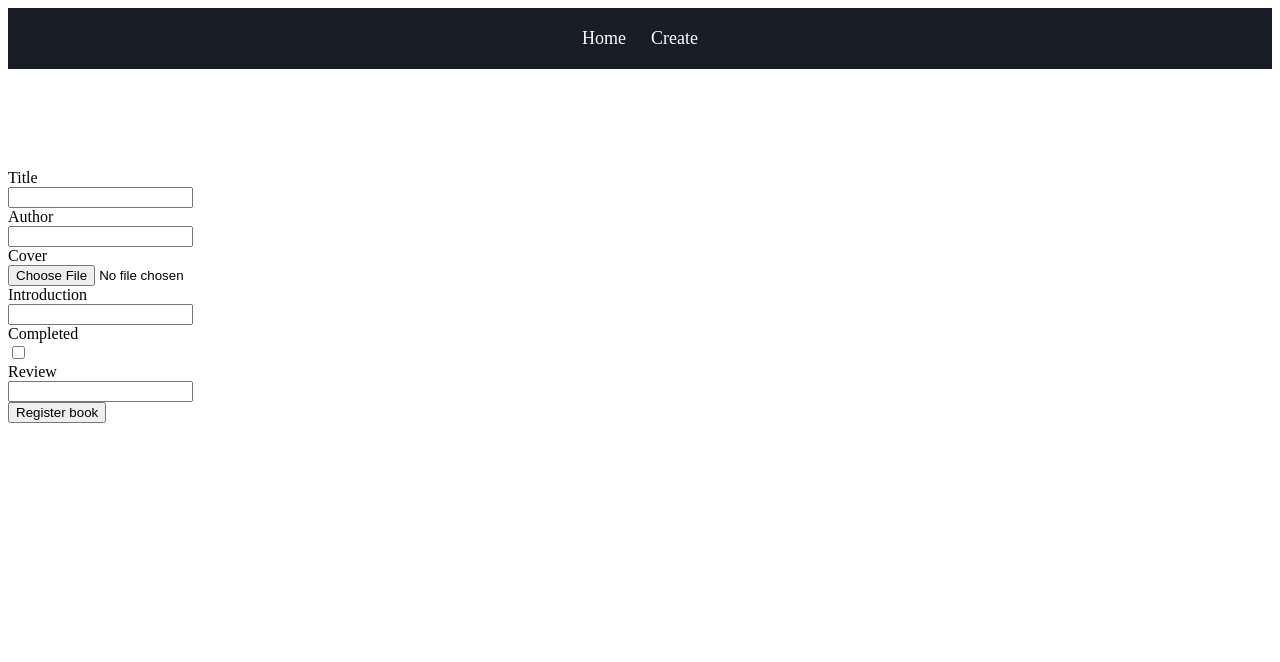
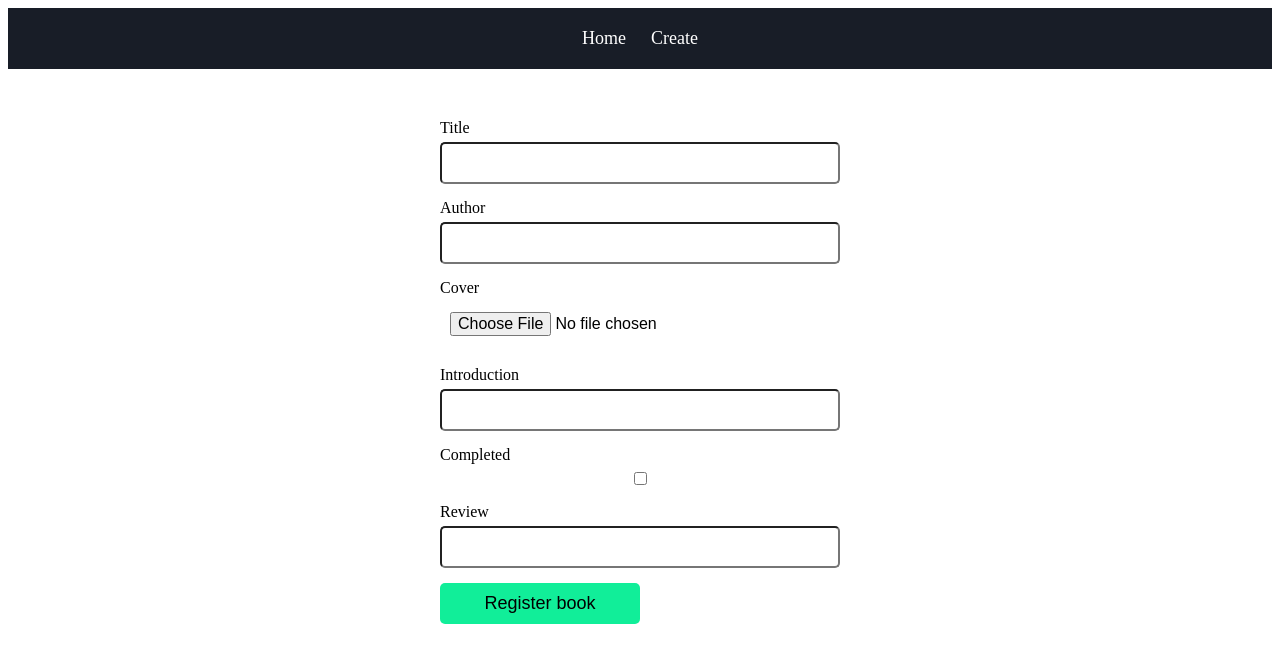
Before and after one commit to RoswellCR/library-usecontext, a React (Create React App) app: page /create in a window 1280 px wide. Shown: the top 662 px of the page. Built offline with nearby package versions, Linux system fonts and the light colour scheme.

Commit message:
app finished

```diff
--- a/src/pages/create.js
+++ b/src/pages/create.js
@@ -2,6 +2,37 @@
 import { useAppContext } from "../store/Store"
 import Layout from '../components/layout'
 import { useNavigate } from "react-router-dom"
+
+const inputStyles = {
+    formContainer:{
+        width: "400px",
+        margin:"-50px auto",
+    },
+    container: {
+        display:"flex",
+        flexDirection:"column",
+        gap:"5px",
+        margin: "15px 0",
+    },
+    title:{
+        fontSize: "16px",
+        textAlign: "left",
+    },
+    input:{
+        padding:"10px",
+        borderRadius:"5px",
+        fontSize: "16px",
+    },
+    buttonStyle: {
+        padding: "10px 20px",
+        minWidth:"200px",
+        border: "none",
+        borderRadius:"5px",
+        backgroundColor: "#1e9",
+        fontWeigth: "bolder",
+        fontSize: "18px"
+    }
+}
 
 export default function Create(){
     const [title, setTitle] = useState('')
@@ -72,33 +103,33 @@
 
     return(
         <Layout>
-            <form onSubmit={handleSubmit}>
-                <div>
-                    <div>Title</div>
-                    <input type="text" name="title" onChange={handleChange} value={title}/>
+            <form onSubmit={handleSubmit} style={inputStyles.formContainer}>
+                <div style={inputStyles.container}>
+                    <div style={inputStyles.title}>Title</div>
+                    <input style={inputStyles.input} type="text" name="title" onChange={handleChange} value={title}/>
                 </div>
-                <div>
-                    <div>Author</div>
-                    <input type="text" name="author" onChange={handleChange} value={author}/>
+                <div style={inputStyles.container}>
+                    <div style={inputStyles.title}>Author</div>
+                    <input style={inputStyles.input} type="text" name="author" onChange={handleChange} value={author}/>
                 </div>
-                <div>
-                    <div>Cover</div>
-                    <input type="file" name="cover" onChange={handleChangeFile} />
+                <div style={inputStyles.container}>
+                    <div style={inputStyles.title}>Cover</div>
+                    <input style={inputStyles.input} type="file" name="cover" onChange={handleChangeFile} />
                     <div>{!!cover ? <img src={cover} width='200'alt='cover'/>:''}</div>
                 </div>
-                <div>
-                    <div>Introduction</div>
-                    <input type="text" name="intro" onChange={handleChange} value={intro}/>
+                <div style={inputStyles.container}>
+                    <div style={inputStyles.title}>Introduction</div>
+                    <input style={inputStyles.input} type="text" name="intro" onChange={handleChange} value={intro}/>
                 </div>
-                <div>
-                    <div>Completed</div>
-                    <input type="checkbox" name="completed" onChange={handleChange} value={completed}/>
+                <div style={inputStyles.container}>
+                    <div style={inputStyles.title}>Completed</div>
+                    <input style={inputStyles.input} type="checkbox" name="completed" onChange={handleChange} value={completed}/>
                 </div>
-                <div>
-                    <div>Review</div>
-                    <input type="text" name="review" onChange={handleChange} value={review}/>
+                <div style={inputStyles.container}>
+                    <div style={inputStyles.title}>Review</div>
+                    <input style={inputStyles.input} type="text" name="review" onChange={handleChange} value={review}/>
                 </div>
-                <input type='submit' value='Register book'/>
+                <input style={inputStyles.buttonStyle} type='submit' value='Register book'/>
             </form>
           </Layout>
 
--- a/src/pages/view.js
+++ b/src/pages/view.js
@@ -2,6 +2,17 @@
 import { useParams } from "react-router-dom";
 import Layout from "../components/layout";
 import { useAppContext } from "../store/Store";
+
+const itemStyle={
+    container:{
+        display:"flex",
+        gap:"20px",
+        color: "#000066",
+        width: "800px",
+        margin: "0 auto"
+    }
+
+}
 
 export default function View(){
     const [item, setItem] = useState({});
@@ -23,12 +34,18 @@
 
         return(
             <Layout>
-                <h1>{item?.title}</h1>
-                <div>{item?.cover ? <img src={item?.cover} width="400" alt='cover'/> : '' }</div>
-                <div>{item?.author}</div>
-                <div>{item?.intro}</div>
-                <div>{item?.completed ? 'Leido' : 'Por Terminar'}</div>
-                <div>{item?.review}</div>
+                <div style={itemStyle.container}>
+                    <div>
+                        <div>{item?.cover ? <img src={item?.cover} width="400" alt='cover'/> : '' }</div>
+                    </div>
+                    <div>
+                        <h1>{item?.title}</h1>
+                        <div>{item?.author}</div>
+                        <div>{item?.intro}</div>
+                        <div>{item?.completed ? 'Leido' : 'Por Terminar'}</div>
+                        <div>{item?.review}</div>
+                    </div>
+                </div>
             </Layout>
         )
 
```
